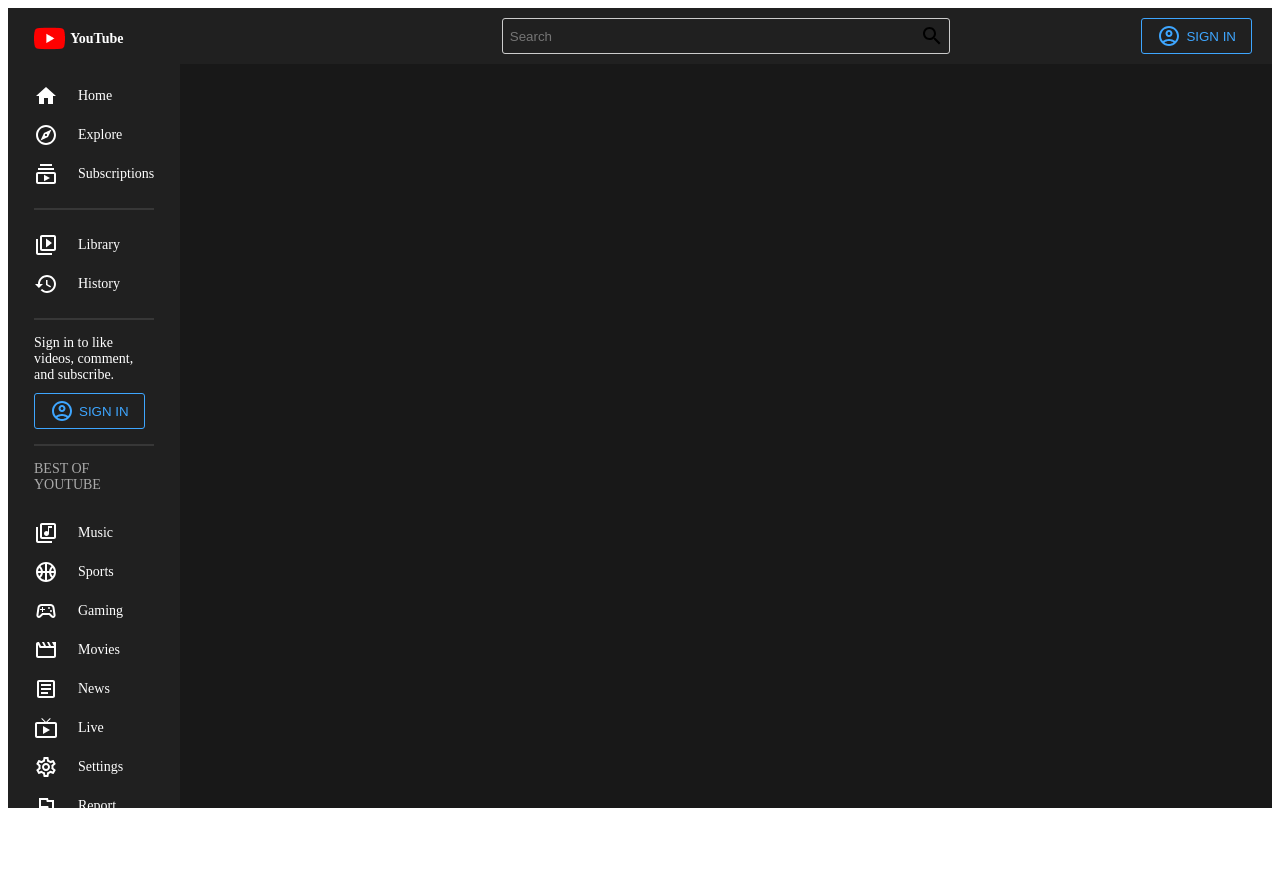
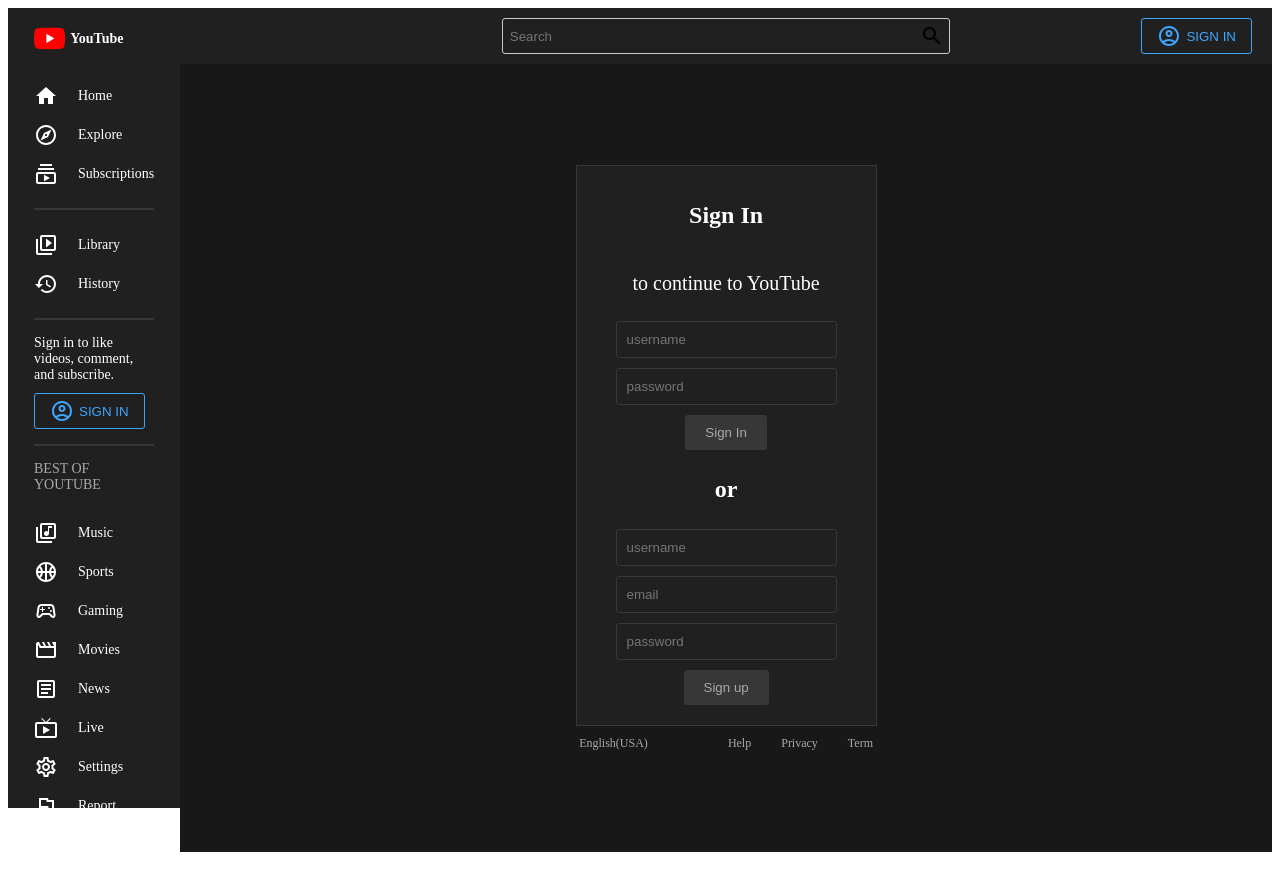
Before and after one commit to FelipeMDantas/YouTube, a React (Create React App) app in the folder youtube-ui/: page /signin in a window 1280 px wide. Shown: the top 890 px of the page. Built offline with nearby package versions, Linux system fonts and the light colour scheme; the HTML template or start-up script is replaced by a standard one.

Commit message:
Sign In page built. A couple of visual corrections were applied.

```diff
--- a/youtube-ui/src/App.js
+++ b/youtube-ui/src/App.js
@@ -6,6 +6,7 @@
 import { BrowserRouter, Routes, Route } from "react-router-dom";
 import Home from "./pages/Home";
 import Video from "./pages/Video";
+import SignIn from "./pages/SignIn";
 
 const Container = styled.div`
   display: flex;
@@ -32,6 +33,7 @@
               <Routes>
                 <Route path="/">
                   <Route index element={<Home />} />
+                  <Route path="signin" element={<SignIn />} />
                   <Route path="video">
                     <Route path=":id" element={<Video />} />
                   </Route>
--- a/youtube-ui/src/components/Card.jsx
+++ b/youtube-ui/src/components/Card.jsx
@@ -2,21 +2,25 @@
 import styled from "styled-components";
 
 const Container = styled.div`
-  width: 360px;
-  margin-bottom: 45px;
+  width: ${(props) => props.type !== "sm" && "360px"};
+  margin-bottom: ${(props) => (props.type === "sm" ? "10px" : "45px")};
   cursor: pointer;
+  display: ${(props) => props.type === "sm" && "flex"};
+  gap: 10px;
 `;
 
 const Image = styled.img`
   width: 100%;
-  height: 202px;
+  height: ${(props) => (props.type === "sm" ? "120px" : "202px")};
   background-color: #999;
+  flex: 1;
 `;
 
 const Details = styled.div`
   display: flex;
-  margin-top: 16px;
+  margin-top: ${(props) => props.type !== "sm" && "16px"};
   gap: 12px;
+  flex: 1;
 `;
 
 const ChannelImage = styled.img`
@@ -24,6 +28,7 @@
   height: 36px;
   border-radius: 50%;
   background-color: #999;
+  display: ${(props) => props.type === "sm" && "none"};
 `;
 
 const Texts = styled.div``;
@@ -44,13 +49,19 @@
   color: ${({ theme }) => theme.textSoft};
 `;
 
-const Card = () => {
+const Card = ({ type }) => {
   return (
     <Link to="video/test" style={{ textDecoration: "none" }}>
-      <Container>
-        <Image src="https://thexcodes.com/wp-content/uploads/2021/02/reactJS.png" />
-        <Details>
-          <ChannelImage src="https://avatars.githubusercontent.com/u/69874910?v=4" />
+      <Container type={type}>
+        <Image
+          type={type}
+          src="https://thexcodes.com/wp-content/uploads/2021/02/reactJS.png"
+        />
+        <Details type={type}>
+          <ChannelImage
+            type={type}
+            src="https://avatars.githubusercontent.com/u/69874910?v=4"
+          />
           <Texts>
             <Title>Test Video</Title>
             <ChannelName>Felipe Dantas</ChannelName>
--- a/youtube-ui/src/components/Comment.jsx
+++ b/youtube-ui/src/components/Comment.jsx
@@ -16,10 +16,41 @@
   display: flex;
   flex-direction: column;
   gap: 10px;
+  color: ${({ theme }) => theme.text};
+`;
+
+const Name = styled.span`
+  font-size: 13px;
+  font-weight: 500;
+`;
+
+const Date = styled.span`
+  font-size: 12px;
+  font-weight: 400;
+  color: ${({ theme }) => theme.textSoft};
+  margin-left: 5px;
+`;
+const Text = styled.span`
+  font-size: 14px;
 `;
 
 const Comment = () => {
-  return <Container>Comment</Container>;
+  return (
+    <Container>
+      <Avatar src="https://avatars.githubusercontent.com/u/69874910?v=4" />
+      <Details>
+        <Name>
+          John Doe <Date>1 day ago</Date>
+        </Name>
+        <Text>
+          Lorem Ipsum is simply dummy text of the printing and typesetting
+          industry. Lorem Ipsum has been the industry's standard dummy text ever
+          since the 1500s, when an unknown printer took a galley of type and
+          scrambled it to make a type specimen book.
+        </Text>
+      </Details>
+    </Container>
+  );
 };
 
 export default Comment;
--- a/youtube-ui/src/components/Menu.jsx
+++ b/youtube-ui/src/components/Menu.jsx
@@ -50,6 +50,10 @@
   gap: 20px;
   cursor: pointer;
   padding: 7.5px 0px;
+
+  &:hover {
+    background-color: ${({ theme }) => theme.soft};
+  }
 `;
 
 const Hr = styled.hr`
@@ -112,11 +116,16 @@
         </Item>
         <Hr />
         <Login>
-          Sign in to like videos, comment, and subscribe.
-          <Button>
-            <AccountCircleOutlinedIcon />
-            SIGN IN
-          </Button>
+          <Link
+            to="signin"
+            style={{ textDecoration: "none", color: "inherit" }}
+          >
+            Sign in to like videos, comment, and subscribe.
+            <Button>
+              <AccountCircleOutlinedIcon />
+              SIGN IN
+            </Button>
+          </Link>
         </Login>
         <Hr />
         <Title>BEST OF YOUTUBE</Title>
--- a/youtube-ui/src/components/Navbar.jsx
+++ b/youtube-ui/src/components/Navbar.jsx
@@ -1,6 +1,7 @@
 import styled from "styled-components";
 import AccountCircleOutlinedIcon from "@mui/icons-material/AccountCircleOutlined";
 import SearchOutlinedIcon from "@mui/icons-material/SearchOutlined";
+import { Link } from "react-router-dom";
 
 const Container = styled.div`
   position: sticky;
@@ -58,10 +59,12 @@
           <Input placeholder="Search" />
           <SearchOutlinedIcon />
         </Search>
-        <Button>
-          <AccountCircleOutlinedIcon />
-          SIGN IN
-        </Button>
+        <Link to="signin" style={{ textDecoration: "none" }}>
+          <Button>
+            <AccountCircleOutlinedIcon />
+            SIGN IN
+          </Button>
+        </Link>
       </Wrapper>
     </Container>
   );
--- /dev/null
+++ b/youtube-ui/src/pages/SignIn.jsx
@@ -0,0 +1,91 @@
+import styled from "styled-components";
+
+const Container = styled.div`
+  display: flex;
+  flex-direction: column;
+  align-items: center;
+  justify-content: center;
+  height: calc(100vh - 56px);
+  color: ${({ theme }) => theme.text};
+`;
+
+const Wrapper = styled.div`
+  display: flex;
+  align-items: center;
+  flex-direction: column;
+  background-color: ${({ theme }) => theme.bgLighter};
+  border: 1px solid ${({ theme }) => theme.soft};
+  padding: 20px 50px;
+  gap: 10px;
+`;
+
+const Title = styled.h1`
+  font-size: 24px;
+`;
+
+const SubTitle = styled.h2`
+  font-size: 20px;
+  font-weight: 300;
+`;
+
+const Input = styled.input`
+  border: 1px solid ${({ theme }) => theme.soft};
+  border-radius: 3px;
+  padding: 10px;
+  background-color: transparent;
+  width: 100%;
+`;
+
+const Button = styled.button`
+  border-radius: 3px;
+  border: none;
+  padding: 10px 20px;
+  font-weight: 500;
+  cursor: pointer;
+  background-color: ${({ theme }) => theme.soft};
+  color: ${({ theme }) => theme.textSoft};
+`;
+
+const More = styled.div`
+  display: flex;
+  margin-top: 10px;
+  font-size: 12px;
+  color: ${({ theme }) => theme.textSoft};
+`;
+
+const Links = styled.div`
+  margin-left: 50px;
+`;
+
+const Link = styled.span`
+  margin-left: 30px;
+`;
+
+const SignIn = () => {
+  return (
+    <Container>
+      <Wrapper>
+        <Title>Sign In</Title>
+        <SubTitle>to continue to YouTube</SubTitle>
+        <Input placeholder="username" />
+        <Input type="password" placeholder="password" />
+        <Button>Sign In</Button>
+        <Title>or</Title>
+        <Input placeholder="username" />
+        <Input placeholder="email" />
+        <Input type="password" placeholder="password" />
+        <Button>Sign up</Button>
+      </Wrapper>
+      <More>
+        English(USA)
+        <Links>
+          <Link>Help</Link>
+          <Link>Privacy</Link>
+          <Link>Term</Link>
+        </Links>
+      </More>
+    </Container>
+  );
+};
+
+export default SignIn;
--- a/youtube-ui/src/pages/Video.jsx
+++ b/youtube-ui/src/pages/Video.jsx
@@ -4,10 +4,11 @@
 import ReplyOutlinedIcon from "@mui/icons-material/ReplyOutlined";
 import AddTaskOutlinedIcon from "@mui/icons-material/AddTaskOutlined";
 import Comments from "../components/Comments";
+import Card from "../components/Card";
 
 const Container = styled.div`
   display: flex;
-  gap: 24;
+  gap: 24px;
 `;
 
 const Content = styled.div`
@@ -103,9 +104,9 @@
   font-size: 14px;
 `;
 
-const Video = () => {
+const Video = ({ type }) => {
   return (
-    <Container>
+    <Container type={type}>
       <Content>
         <VideoWrapper>
           <iframe
@@ -156,7 +157,24 @@
         <Hr />
         <Comments />
       </Content>
-      <Recommendation>recommedation</Recommendation>
+      <Recommendation>
+        <Card type="sm" />
+        <Card type="sm" />
+        <Card type="sm" />
+        <Card type="sm" />
+        <Card type="sm" />
+        <Card type="sm" />
+        <Card type="sm" />
+        <Card type="sm" />
+        <Card type="sm" />
+        <Card type="sm" />
+        <Card type="sm" />
+        <Card type="sm" />
+        <Card type="sm" />
+        <Card type="sm" />
+        <Card type="sm" />
+        <Card type="sm" />
+      </Recommendation>
     </Container>
   );
 };
```
